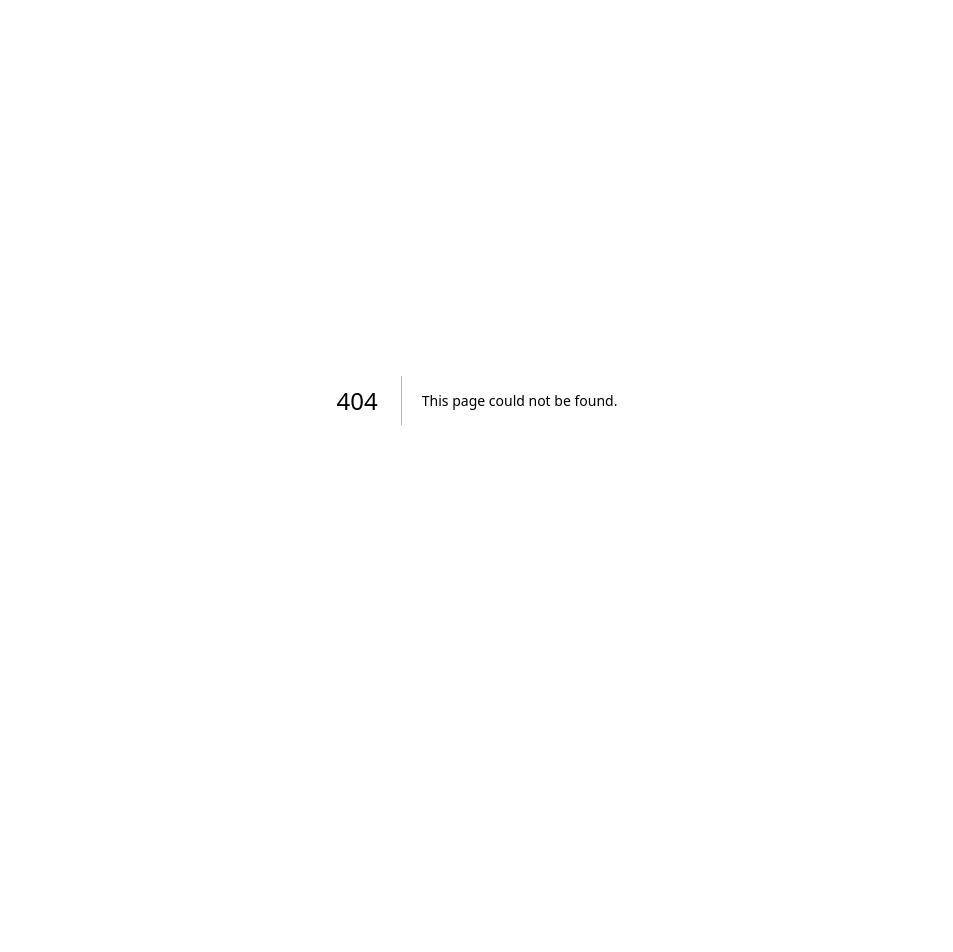
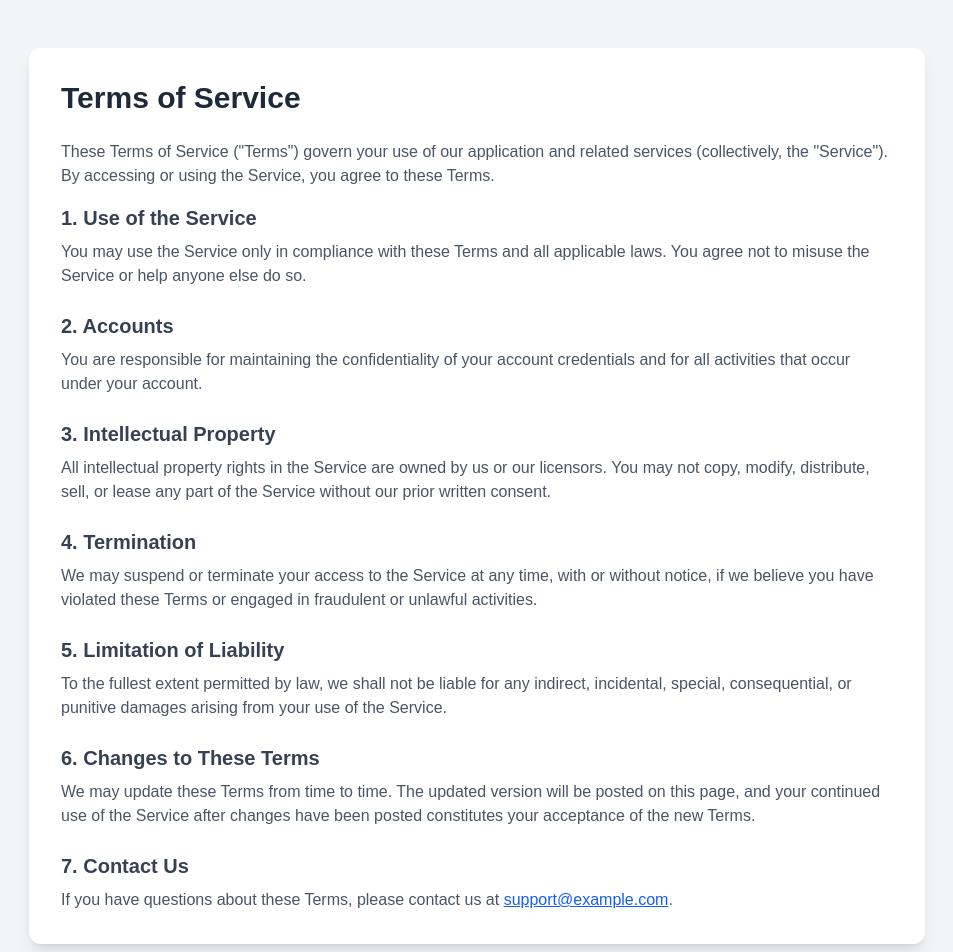
Before and after one commit to Sajidjameel/bigcommerce-coupon-app, a Next.js app: page /terms in a window 1280 px wide. Before the commit this address had no page. Shown: the top 952 px of the page, without its empty margins (163-1116 px from the left). Before the commit the page ends 800 px from the top, so only its background shows below. Built offline with nearby package versions, Linux system fonts and the light colour scheme.

Commit message:
home-page

```diff
--- a/src/app/api/auth/callback/route.ts
+++ b/src/app/api/auth/callback/route.ts
@@ -22,7 +22,7 @@ export async function GET(request: Request) {
 
     const client_id = process.env.BIGCOMMERCE_CLIENT_ID;
     const client_secret = process.env.BIGCOMMERCE_CLIENT_SECRET;
-    const redirect_uri = process.env.AUTH_CALLBACK_URL;
+    const redirect_uri = process.env.BIGCOMMERCE_REDIRECT_URI;
 
     const payload = {
         client_id,
--- /dev/null
+++ b/src/app/api/auth/url/route.ts
@@ -0,0 +1,17 @@
+// app/api/auth/url/route.ts
+import { NextResponse } from "next/server";
+
+export async function GET() {
+  const CLIENT_ID = process.env.BIGCOMMERCE_CLIENT_ID!;
+  const REDIRECT_URI = process.env.BIGCOMMERCE_REDIRECT_URI!;
+  const SCOPES = [
+    "store_v2_information",
+    "store_checkout"
+  ].join(" ");
+
+  const authUrl = `https://login.bigcommerce.com/oauth2/authorize?client_id=${CLIENT_ID}&redirect_uri=${encodeURIComponent(
+    REDIRECT_URI
+  )}&scope=${encodeURIComponent(SCOPES)}&response_type=code`;
+
+  return NextResponse.json({ url: authUrl });
+}
--- a/src/app/auth/page.tsx
+++ b/src/app/auth/page.tsx
@@ -1,11 +1,46 @@
-import { cookies } from 'next/headers';
+// app/auth/page.tsx
+"use client";
 
-export default async function AuthPage() {
-    const token = (await cookies()).get('bigcommerce_access_token');
+import React from "react";
 
-    if (!token) {
-        return <a href="https://login.bigcommerce.com/oauth2/authorize?client_id=YOUR_CLIENT_ID&redirect_uri=YOUR_REDIRECT_URI&scope=STORE_INFORMATION%20CHECKOUT_CONTENT&response_type=code">Login with BigCommerce</a>;
-    }
+export default function AuthPage() {
+  const handleLogin = async () => {
+    const res = await fetch("/api/auth/url");
+    const { url } = await res.json();
+    window.location.href = url;
+  };
 
-    return <div>Welcome! Your token is: {token.value}</div>;
+  return (
+    <main className="min-h-screen flex items-center justify-center bg-gray-100 px-4">
+      <div className="bg-white shadow-lg rounded-xl p-8 w-full max-w-md text-center">
+        <img
+          src="https://cdn11.bigcommerce.com/s-123456/images/stencil/original/logo.svg"
+          alt="BigCommerce App"
+          className="mx-auto h-12 mb-6"
+        />
+
+        <h1 className="text-2xl font-semibold text-gray-800 mb-4">
+          Sign in with BigCommerce
+        </h1>
+        <p className="text-gray-500 mb-6">
+          Connect your BigCommerce store to continue.
+        </p>
+
+        <button
+          onClick={handleLogin}
+          className="w-full bg-[#203239] hover:bg-[#1a262c] text-white py-3 px-6 rounded-lg font-medium transition-colors duration-200"
+        >
+          Login with BigCommerce
+        </button>
+
+        <p className="text-xs text-gray-400 mt-6">
+          By logging in, you agree to our{" "}
+          <a href="/terms" className="underline hover:text-gray-500">
+            Terms of Service
+          </a>
+          .
+        </p>
+      </div>
+    </main>
+  );
 }
--- a/src/app/dashboard/page.tsx
+++ b/src/app/dashboard/page.tsx
@@ -1,20 +1,13 @@
 "use client"; // Required for Next.js client-side code
 
 import { useEffect, useState } from "react";
-import { useRouter } from "next/navigation";
+import { redirect, useRouter } from "next/navigation";
 
 export default function Dashboard() {
     const [token, setToken] = useState<string | null>(null);
     const router = useRouter(); // ✅ Next.js router for navigation
 
     useEffect(() => {
-        // Try to get the token from localStorage first
-        // const storedToken = localStorage.getItem("bigcommerce_access_token");
-
-        // if (storedToken) {
-        //     setToken(storedToken);
-        // } else {
-            // Fetch token from server-side cookies
         fetch("/api/get-token")
             .then((res) => res.json())
             .then((data) => {
@@ -24,16 +17,8 @@ export default function Dashboard() {
                 }
             })
             .catch((err) => console.error("Error fetching token:", err));
-        // }
     }, []);
 
-    if (!token) {
-        return (
-            <a href="https://login.bigcommerce.com/oauth2/authorize?client_id=YOUR_CLIENT_ID&redirect_uri=YOUR_REDIRECT_URI&scope=STORE_INFORMATION%20CHECKOUT_CONTENT&response_type=code">
-                Login with BigCommerce
-            </a>
-        );
-    }
 
     return (
         <div className="flex flex-col items-center justify-center min-h-screen p-4">
@@ -59,8 +44,3 @@ export default function Dashboard() {
         </div>
     );
 }
-
-
-
-// Welcome to Your App Dashboard
-// Your BigCommerce Access Token: 4sixir7biosg2zen33d8ctdld6x1fw
--- a/src/app/page.tsx
+++ b/src/app/page.tsx
@@ -3,9 +3,6 @@ import { cookies } from 'next/headers';
 export default async function HomePage() {
   const token = (await cookies()).get('bigcommerce_access_token');
 
-  if (!token) {
-    return <a href="https://login.bigcommerce.com/oauth2/authorize?client_id=YOUR_CLIENT_ID&redirect_uri=YOUR_REDIRECT_URI&scope=STORE_INFORMATION%20CHECKOUT_CONTENT&response_type=code">Login with BigCommerce</a>;
-  }
 
-  return <div>Welcome! Your token is: {token.value}</div>;
+  return <div>Welcome! Your token is: {token?.value}</div>;
 }
--- /dev/null
+++ b/src/app/terms/page.tsx
@@ -0,0 +1,102 @@
+// app/terms/page.tsx
+import React from "react";
+
+export default function TermsPage() {
+  return (
+    <main className="min-h-screen bg-gray-100 px-4 py-12">
+      <div className="max-w-4xl mx-auto bg-white shadow-lg rounded-xl p-8">
+        <h1 className="text-3xl font-bold text-gray-800 mb-6">
+          Terms of Service
+        </h1>
+        <p className="text-gray-600 mb-4">
+          These Terms of Service ("Terms") govern your use of our application
+          and related services (collectively, the "Service"). By accessing or
+          using the Service, you agree to these Terms.
+        </p>
+
+        <section className="mb-6">
+          <h2 className="text-xl font-semibold text-gray-700 mb-2">
+            1. Use of the Service
+          </h2>
+          <p className="text-gray-600">
+            You may use the Service only in compliance with these Terms and all
+            applicable laws. You agree not to misuse the Service or help
+            anyone else do so.
+          </p>
+        </section>
+
+        <section className="mb-6">
+          <h2 className="text-xl font-semibold text-gray-700 mb-2">
+            2. Accounts
+          </h2>
+          <p className="text-gray-600">
+            You are responsible for maintaining the confidentiality of your
+            account credentials and for all activities that occur under your
+            account.
+          </p>
+        </section>
+
+        <section className="mb-6">
+          <h2 className="text-xl font-semibold text-gray-700 mb-2">
+            3. Intellectual Property
+          </h2>
+          <p className="text-gray-600">
+            All intellectual property rights in the Service are owned by us or
+            our licensors. You may not copy, modify, distribute, sell, or lease
+            any part of the Service without our prior written consent.
+          </p>
+        </section>
+
+        <section className="mb-6">
+          <h2 className="text-xl font-semibold text-gray-700 mb-2">
+            4. Termination
+          </h2>
+          <p className="text-gray-600">
+            We may suspend or terminate your access to the Service at any time,
+            with or without notice, if we believe you have violated these Terms
+            or engaged in fraudulent or unlawful activities.
+          </p>
+        </section>
+
+        <section className="mb-6">
+          <h2 className="text-xl font-semibold text-gray-700 mb-2">
+            5. Limitation of Liability
+          </h2>
+          <p className="text-gray-600">
+            To the fullest extent permitted by law, we shall not be liable for
+            any indirect, incidental, special, consequential, or punitive
+            damages arising from your use of the Service.
+          </p>
+        </section>
+
+        <section className="mb-6">
+          <h2 className="text-xl font-semibold text-gray-700 mb-2">
+            6. Changes to These Terms
+          </h2>
+          <p className="text-gray-600">
+            We may update these Terms from time to time. The updated version
+            will be posted on this page, and your continued use of the Service
+            after changes have been posted constitutes your acceptance of the
+            new Terms.
+          </p>
+        </section>
+
+        <section>
+          <h2 className="text-xl font-semibold text-gray-700 mb-2">
+            7. Contact Us
+          </h2>
+          <p className="text-gray-600">
+            If you have questions about these Terms, please contact us at{" "}
+            <a
+              href="mailto:support@example.com"
+              className="text-blue-600 underline hover:text-blue-800"
+            >
+              support@example.com
+            </a>
+            .
+          </p>
+        </section>
+      </div>
+    </main>
+  );
+}
--- /dev/null
+++ b/src/middleware.tsx
@@ -0,0 +1,30 @@
+// middleware.js (or middleware.ts)
+import { NextRequest, NextResponse } from 'next/server';
+
+// Paths that require authentication
+const protectedPaths = ['/']; // add more like '/dashboard', '/profile', etc.
+
+export async function middleware(request: NextRequest) {
+  const path = request.nextUrl.pathname;
+
+  // Check if path requires authentication
+  if (protectedPaths.includes(path)) {
+    // Get cookies (can't use await cookies() here, must use request.cookies)
+    const token = request.cookies.get('bigcommerce_access_token');
+
+    if (!token) {
+        console.log(token, 'token')
+      const url = request.nextUrl.clone();
+      url.pathname = '/auth';
+      return NextResponse.redirect(url);
+    }
+  }
+
+  // Continue to the requested page
+  return NextResponse.next();
+}
+
+// Configure matcher for which routes should trigger the middleware
+export const config = {
+  matcher: ['/', '/dashboard', '/profile'], // protected routes
+};
```
Lines whose indentation alone changed are shown as unchanged.
